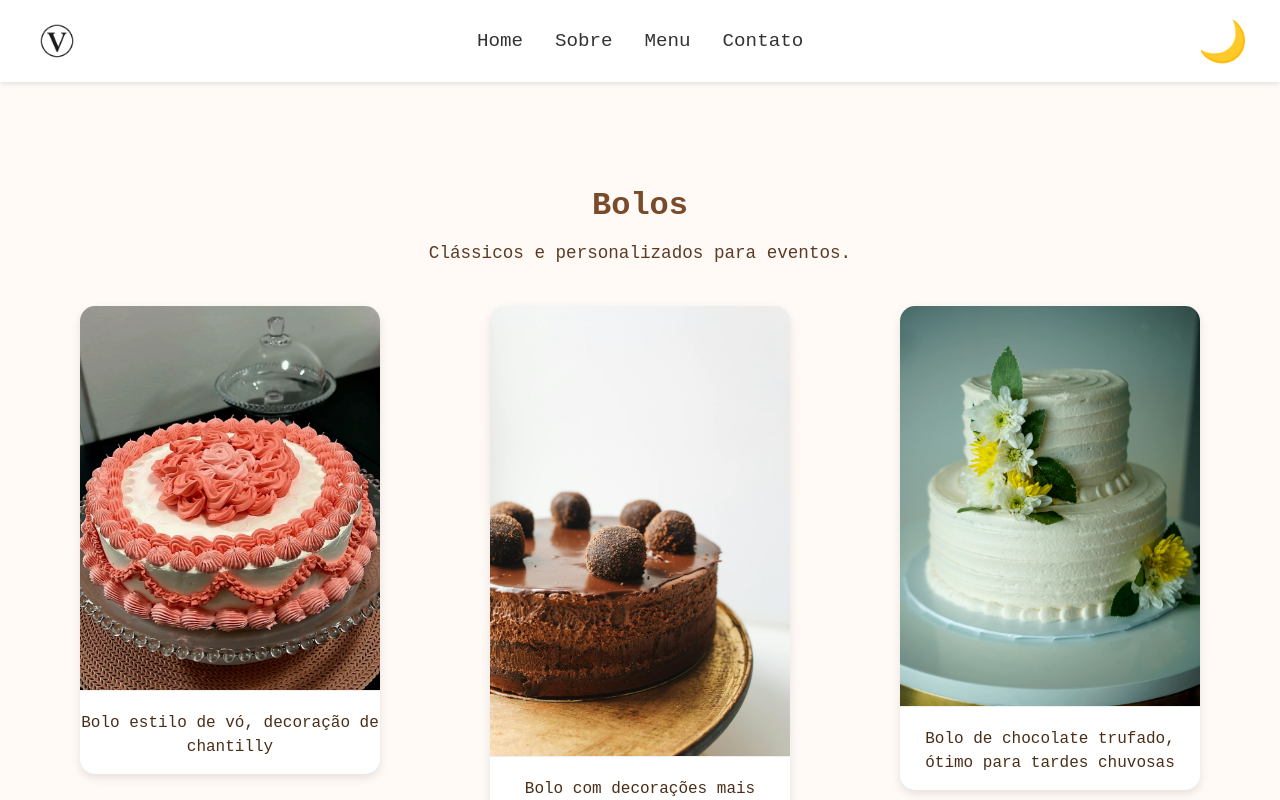
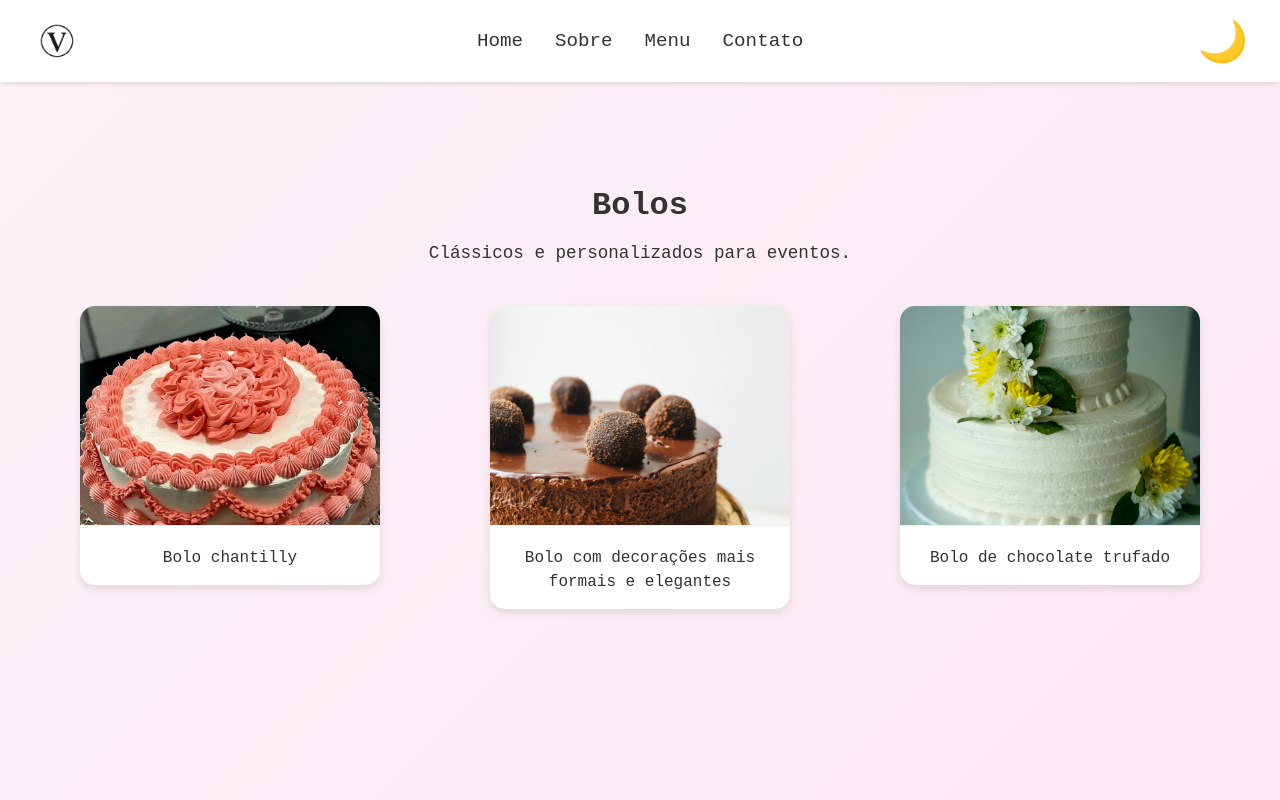
Before and after one commit to laurayaguiu/Projeto-WEB-next.js, a Next.js app in the folder projeto/: page /cardapio/bolo in a window 1280 px wide. Shown: the top 800 px of the page. Built offline with nearby package versions, Linux system fonts and the light colour scheme.

Commit message:
tudo perfeito !

```diff
--- a/projeto/src/app/cardapio/[id]/page.js
+++ b/projeto/src/app/cardapio/[id]/page.js
@@ -11,7 +11,7 @@ export default async function PaginaCardapio({ params }) {
       descricao: "Macarons, tortas e chocolates finos.",
       titulo: "Pequenas delícias",
       imagens: [
-        { src: "/limao.jpg", texto: "Torta de Limão, azeda no ponto ideal!" },
+        { src: "/limao.jpg", texto: "Torta de Limão" },
         { src: "/doce2.jpg", texto: "Mouse com calda de morango" },
         { src: "/doce3.jpg", texto: " Banoffee" },
       ],
@@ -33,9 +33,9 @@ export default async function PaginaCardapio({ params }) {
       descricao: "Clássicos e personalizados para eventos.",
       titulo: "Arte em Bolos",
       imagens: [
-        { src: "/bolo1.jpg", texto: "Bolo estilo de vó, decoração de chantilly" },
+        { src: "/bolo1.jpg", texto: "Bolo chantilly" },
         { src: "/bolo2.jpg", texto: "Bolo com decorações mais formais e elegantes" },
-        { src: "/bolo3.jpg", texto: "Bolo de chocolate trufado, ótimo para tardes chuvosas" },
+        { src: "/bolo3.jpg", texto: "Bolo de chocolate trufado" },
       ],
       caminhoImagem: "/bolo3.jpg",
     },
--- a/projeto/src/app/cardapio/cardapio.module.css
+++ b/projeto/src/app/cardapio/cardapio.module.css
@@ -1,19 +1,19 @@
 .sectionMain {
   text-align: center;
   padding: 100px 20px;
-  background-color: #fffaf6;
+  background: linear-gradient(135deg, #fdf2f8, #fce7f3);
   min-height: 100vh;
 }
 
 .sectionMain h2 {
   font-size: 2rem;
-  color: #7a4b2a;
+  color: #333;
   margin-bottom: 10px;
 }
 
 .descricao {
   font-size: 1.1rem;
-  color: #5c3b26;
+  color: #333;
   margin-bottom: 40px;
 }
 
@@ -42,8 +42,9 @@
 }
 
 .imagem {
+  border-bottom: 1px solid #eee;
   width: 100%;
-  height: auto;
+  height: 220px; /* 🔧 Define altura uniforme */
   border-bottom: 1px solid #eee;
   object-fit: cover;
 }
@@ -51,34 +52,11 @@
 .legenda {
   font-size: 1rem;
   font-weight: 500;
-  color: #4a2e18;
+  color: #333;
   margin: 10px 0 15px;
 }
 
-/* 🌙 Dark mode */
-body.dark .sectionMain {
-  background: #1e1e1e;
-  color: #f5f5f5;
+.item:hover .legenda {
+  color: #e91e63;
+  transition: color 0.3s ease;
 }
-
-body.dark .sectionMain h2 {
-  color: #f5f5f5;
-}
-
-body.dark .descricao {
-  color: #ccc;
-}
-
-body.dark .item {
-  background: #2b2b2b;
-  box-shadow: 0 2px 6px rgba(255, 255, 255, 0.08);
-}
-
-body.dark .item:hover {
-  box-shadow: 0 4px 10px rgba(255, 255, 255, 0.1);
-  transform: translateY(-5px);
-}
-
-body.dark .legenda {
-  color: #ccc;
-}
--- a/projeto/src/app/formulario/formulario.module.css
+++ b/projeto/src/app/formulario/formulario.module.css
@@ -1,6 +1,5 @@
 body {
   margin: 0;
-  font-family: Arial, sans-serif;
   background: #ffeaf2;
 }
 
--- a/projeto/src/app/formulario/page.js
+++ b/projeto/src/app/formulario/page.js
@@ -52,7 +52,7 @@ export default function Formulario() {
 
         {enviado && (
           <p className={styles.mensagemSucesso}>
-            ✅ Formulário enviado com sucesso! Entraremos em contato em breve 💌
+            ✅ Formulário enviado com sucesso!
           </p>
         )}
       </form>
```
